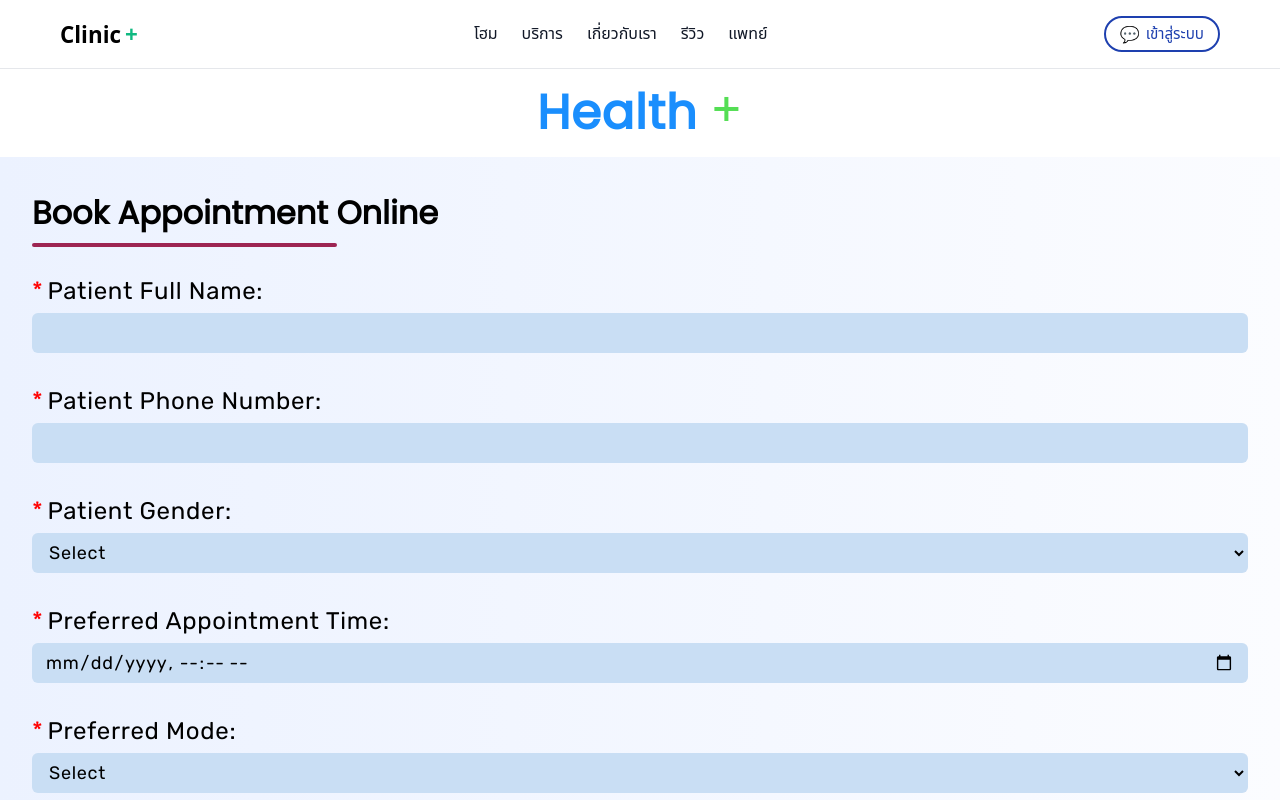
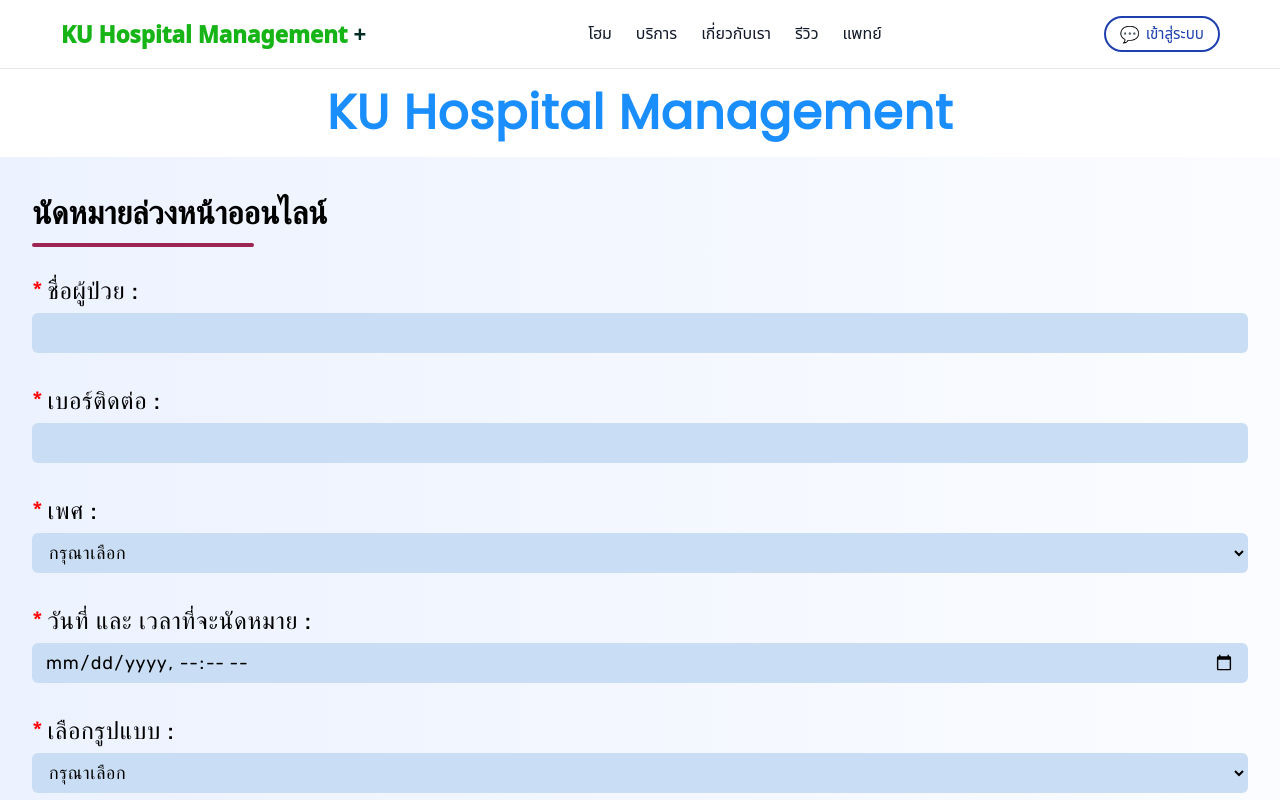
Before and after one commit to Fluke24070/hospital-management, a React (Create React App) app: page /Health-Plus/appointment in a window 1280 px wide. Shown: the top 800 px of the page. Built offline with nearby package versions, Linux system fonts and the light colour scheme.

Commit message:
แก้ UI กับภาษา

```diff
--- a/src/Components/AppointmentForm.js
+++ b/src/Components/AppointmentForm.js
@@ -73,18 +73,18 @@ function AppointmentForm() {
     <div className="appointment-form-section">
       <h1 className="legal-siteTitle">
         <Link to="/">
-          Health <span className="legal-siteSign">+</span>
+          KU Hospital Management <span className="legal-siteSign"></span>
         </Link>
       </h1>
 
       <div className="form-container">
         <h2 className="form-title">
-          <span>Book Appointment Online</span>
+          <span>นัดหมายล่วงหน้าออนไลน์</span>
         </h2>
 
         <form className="form-content" onSubmit={handleSubmit}>
           <label>
-            Patient Full Name:
+            ชื่อผู้ป่วย :
             <input
               type="text"
               value={patientName}
@@ -96,7 +96,7 @@ function AppointmentForm() {
 
           <br />
           <label>
-            Patient Phone Number:
+            เบอร์ติดต่อ :
             <input
               type="text"
               value={patientNumber}
@@ -108,23 +108,23 @@ function AppointmentForm() {
 
           <br />
           <label>
-            Patient Gender:
+            เพศ :
             <select
               value={patientGender}
               onChange={(e) => setPatientGender(e.target.value)}
               required
             >
-              <option value="default">Select</option>
-              <option value="male">Male</option>
-              <option value="female">Female</option>
-              <option value="private">I will inform Doctor only</option>
+              <option value="default">กรุณาเลือก</option>
+              <option value="male">ชาย</option>
+              <option value="female">หญิง</option>
+              <option value="private">ไม่ระบุ</option>
             </select>
             {formErrors.patientGender && <p className="error-message">{formErrors.patientGender}</p>}
           </label>
 
           <br />
           <label>
-            Preferred Appointment Time:
+            วันที่ และ เวลาที่จะนัดหมาย :
             <input
               type="datetime-local"
               value={appointmentTime}
@@ -136,22 +136,22 @@ function AppointmentForm() {
 
           <br />
           <label>
-            Preferred Mode:
+            เลือกรูปแบบ :
             <select
               value={preferredMode}
               onChange={(e) => setPreferredMode(e.target.value)}
               required
             >
-              <option value="default">Select</option>
-              <option value="voice">Voice Call</option>
-              <option value="video">Video Call</option>
+              <option value="default">กรุณาเลือก</option>
+              <option value="voice">ออนไลน์</option>
+              <option value="video">ออนไซต์</option>
             </select>
             {formErrors.preferredMode && <p className="error-message">{formErrors.preferredMode}</p>}
           </label>
 
           <br />
           <button type="submit" className="text-appointment-btn">
-            Confirm Appointment
+            ยืนยันนัดหมาย
           </button>
 
           <p className="success-message" style={{display: isSubmitted ? "block" : "none"}}>Appointment details has been sent to the patients phone number via SMS.</p>
@@ -159,7 +159,7 @@ function AppointmentForm() {
       </div>
 
       <div className="legal-footer">
-        <p>© 2013-2023 Health+. All rights reserved.</p>
+        <p>© 2013-2023 KU Hospital Management. All rights reserved.</p>
       </div>
 
       <ToastContainer autoClose={5000} limit={1} closeButton={false} />
--- a/src/Components/BookAppointment.js
+++ b/src/Components/BookAppointment.js
@@ -23,26 +23,22 @@ function BookAppointment() {
 
       <div className="ba-text-content">
         <h3 className="ba-title">
-          <span>Why Choose Health</span>
+          <span>ทำไมถึงต้องเลือกรักษากับเรา</span>
         </h3>
         <p className="ba-description">
-          Discover the reasons to choose Health Plus for your healthcare needs.
-          Experience expert care, convenience, and personalized solutions,
-          making your well-being our top priority. Join us on a journey to
-          better health and a happier life.
+         ค้นพบเหตุผลที่ควรเลือก KU Hospital Management เพื่อการดูแลสุขภาพของคุณ
+        สัมผัสการดูแลจากผู้เชี่ยวชาญ ความสะดวกสบาย และแนวทางการรักษาที่ปรับให้เหมาะกับคุณ
+        ให้ความเป็นอยู่ที่ดีของคุณเป็นสิ่งสำคัญที่สุด ร่วมกับเราเพื่อการดูแลสุขภาพที่ดีกว่าและชีวิตที่มีความสุขมากขึ้น
         </p>
 
         <p className="ba-checks ba-check-first">
-          <FontAwesomeIcon icon={faCircleCheck} style={{ color: "#1E8FFD" }} /> Best Professional Doctors
+          <FontAwesomeIcon icon={faCircleCheck} style={{ color: "#1E8FFD" }} /> เรามีแพทย์ผู้เชียวชาญ
         </p>
         <p className="ba-checks">
-          <FontAwesomeIcon icon={faCircleCheck} style={{ color: "#1E8FFD" }} /> Emergency Care
-        </p>
-        <p className="ba-checks">
-          <FontAwesomeIcon icon={faCircleCheck} style={{ color: "#1E8FFD" }} /> 24/7 Support Live Chat
+          <FontAwesomeIcon icon={faCircleCheck} style={{ color: "#1E8FFD" }} /> ปรึกษาฟรี
         </p>
         <p className="ba-checks ba-check-last">
-          <FontAwesomeIcon icon={faCircleCheck} style={{ color: "#1E8FFD" }} /> Enrollment Easy and Quick
+          <FontAwesomeIcon icon={faCircleCheck} style={{ color: "#1E8FFD" }} /> ง่ายและสดวก
         </p>
 
         <button
@@ -50,7 +46,7 @@ function BookAppointment() {
           type="button"
           onClick={handleBookAppointmentClick}
         >
-          <FontAwesomeIcon icon={faCalendarCheck} /> Book Appointment
+          <FontAwesomeIcon icon={faCalendarCheck} /> นัดหมาย
         </button>
       </div>
     </div>
--- a/src/Components/Footer.js
+++ b/src/Components/Footer.js
@@ -10,12 +10,12 @@ function Footer() {
         <div className="ft-info">
           <div className="ft-info-p1">
             <p className="ft-title">
-              Health <span className="ft-sign">+</span>
+              KU Hospital Management <span className="ft-sign">+</span>
             </p>
             <p className="ft-description">
-              Talk to online doctors and get medical advice, online
-              prescriptions, refills and medical notes within minutes. On-demand
-              healthcare services at your fingertips.
+              ปรึกษาแพทย์ออนไลน์และรับคำแนะนำทางการแพทย์ ใบสั่งยา
+              การต่ออายุยา และเอกสารทางการแพทย์ได้ภายในไม่กี่นาที
+              บริการดูแลสุขภาพตามความต้องการ อยู่ใกล้คุณเพียงปลายนิ้วสัมผัส
             </p>
           </div>
 
--- a/src/Components/Hero.js
+++ b/src/Components/Hero.js
@@ -50,7 +50,7 @@ function Hero() {
             type="button"
             onClick={handleBookAppointmentClick}
           >
-            <FontAwesomeIcon icon={faCalendarCheck} /> Book Appointment
+            <FontAwesomeIcon icon={faCalendarCheck} /> นัดหมายเลย
           </button>
 
           <div className="text-stats">
--- a/src/Components/Navbar.js
+++ b/src/Components/Navbar.js
@@ -115,7 +115,7 @@ export default function Navbar() {
         {}
         <div className="navbar-left">
           <Link to="/" className="navbar-logo">
-            Clinic <span className="logo-plus">+</span>
+           KU Hospital Management <span className="logo-plus">+</span>
           </Link>
         </div>
 
--- a/src/Styles/Hero.css
+++ b/src/Styles/Hero.css
@@ -4,7 +4,7 @@
     justify-content: center;
     align-items: center;
     gap: 24px;
-    background: linear-gradient(to right, #ECF2FF, #FBFCFF);
+    background: linear-gradient(to right, #199908, #FBFCFF);
 }
 /* Text section */
 .text-section {
@@ -13,7 +13,7 @@
 }
 .text-headline {
     margin-bottom: 12px;
-    color: rgb(77, 75, 75);
+    color: rgb(255, 255, 255);
     font-family: 'Rubik', sans-serif;
     font-size: 22px;
     font-weight: bold;
@@ -21,7 +21,7 @@
 }
 .text-title {
     width: 500px;
-    color: black;
+    color: rgb(255, 255, 255);
     font-family: 'Poppins', sans-serif;
     font-size: 40px;
     font-weight: bold;
@@ -29,7 +29,7 @@
 .text-descritpion {
     width: 475px;
     margin: 32px 0;
-    color: rgb(77, 75, 75);
+    color: rgb(255, 255, 255);
     font-family: 'Rubik', sans-serif;
     font-size: 18px;
     letter-spacing: .7px;
--- a/src/Styles/Navbar.css
+++ b/src/Styles/Navbar.css
@@ -11,28 +11,28 @@
   }
 
 
-  .navbar-container {
+.navbar-container {
     max-width: 1200px;
-    margin: 0 auto;
-    padding: 16px 20px;
+    margin: 0 auto;          /* จัด navbar ให้อยู่กลางหน้า */
+    padding: 16px 20px;      /* ระยะด้านบน/ล่าง 16px ด้านซ้าย/ขวา 20px */
     display: flex;
     align-items: center;
-    justify-content: space-between;
-  }
-
+    justify-content: space-between; /* โลโก้ซ้าย ไอเท็มอื่นชิดขวา */
+}
 
   .navbar-logo {
     font-size: 1.4rem;
-    font-weight: 600;
-    color: #000;
+    font-weight: 1000;
+    color: #17b417;
     text-decoration: none;
-    display: flex;
+    display: le;
     align-items: baseline;
     gap: 4px;
+    padding-left: 1px;
   }
 
   .logo-plus {
-    color: #10b981;
+    color: #012e24;
     font-weight: 600;
   }
 
```
